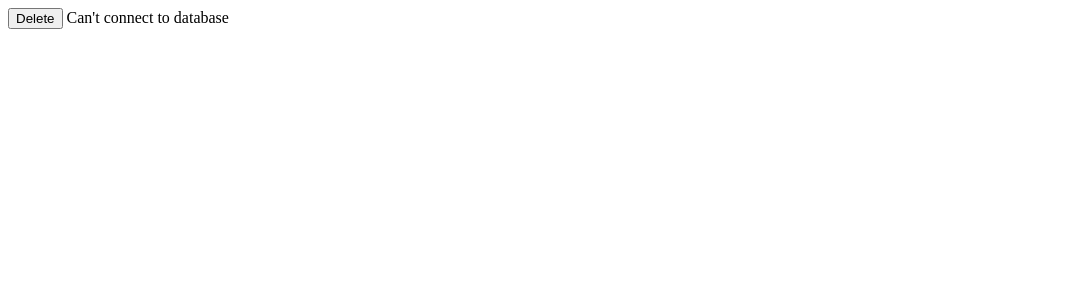
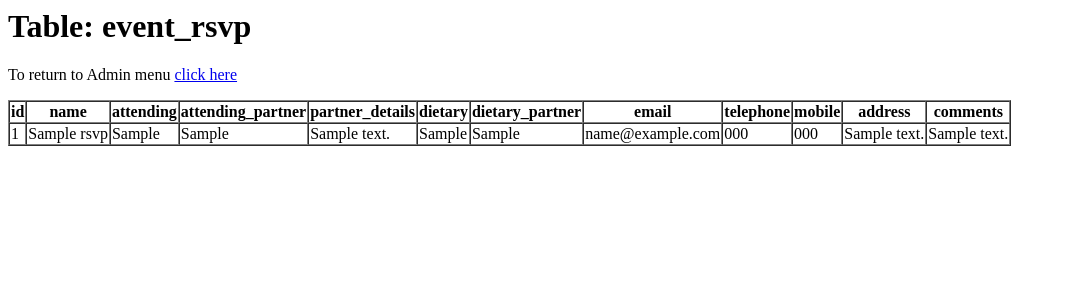
Before and after one commit to moochdt003/RSVP, a PHP site: page /result.php in a window 1280 px wide. Shown: the top 300 px of the page, without its empty margins (0-1066 px from the left). Run offline with PHP 8.4, Linux system fonts and the light colour scheme; the visitor is signed in with stand-in values (Sample User, id 1); tables that the repository leaves empty or names only in its code hold one stand-in row (values such as "Sample post"); data that the repository does not hold is empty.

Commit message:
links changed
to connect includes
PDO and mymsqli - to change to mysqli at a later stage

```diff
--- a/admin/index.php
+++ b/admin/index.php
@@ -3,7 +3,7 @@
 
 session_start();
 
-include_once('../common/connect.php');
+include_once('../includes/pdoConnect.php');
 
 if(isset($_SESSION['logged_in'])){
 ?>
--- /dev/null
+++ b/admin/result.php
@@ -0,0 +1,166 @@
+<?php
+
+session_start();
+
+include_once('../includes/connect.php');
+
+if(isset($_SESSION['logged_in'])){
+?>
+
+
+
+<html>
+
+<head>
+
+<title>MySQL Table Viewer</title>
+
+
+<style type="text/css">
+
+table{
+
+border: 1;
+padding: 0;
+border-spacing: 0;
+}
+
+</style>
+</head>
+
+
+<body>
+
+
+
+
+<!--button name="Delete" value="Delete" type="button" onclick="ID();">Delete</button-->
+
+
+
+
+
+<?php
+if (!$link)
+    die("Can't connect to database");
+
+if (!$select_db)
+    die("Can't select database");
+
+// sending query
+//mysqli_query($link,"SELECT * FROM marks");
+/*if (!$result) {
+    die("Query to show fields from table failed");
+}*/
+
+mysqli_real_query($link, "SELECT * FROM event_rsvp");
+
+$result = mysqli_store_result($link);
+
+
+
+$fields_num = mysqli_num_fields($result);
+
+echo "<h1>Table: {$table}</h1>";
+echo "<table border='1'><tr>";
+// printing table headers
+echo "<thead>";
+for($i=0; $i<$fields_num; $i++)
+{
+    $field = mysqli_fetch_field($result);
+    echo "<th>{$field->name}</th>";
+}
+echo "</tr>\n";
+echo "</thead>";
+// printing table rows
+while($row = mysqli_fetch_row($result))
+{
+    echo "<tr>";
+
+    // $row is array... foreach( .. ) puts every element
+    // of $row to $cell variable
+    foreach($row as $cell)
+        echo "<td>$cell</td>";
+
+    echo "</tr>\n";
+}
+mysqli_free_result($result);
+?>
+
+<p> To return to Admin menu <a href="index.php">click here</a></p>
+
+</body></html>
+<?php
+}else{
+//display login
+    if(isset($_POST['username'],$_POST['password'])){
+    $username = $_POST['username'];
+    $password = md5($_POST['password']);
+
+    if(empty($username) or empty($password)){
+
+        $error = 'All fields are required!';
+
+    }else{
+
+        $query = $pdo->prepare('SELECT * FROM users  where user_name =? AND user_password = ?');
+
+        $query->bindValue(1, $username);
+        $query->bindValue(2,$password);
+        $query->execute();
+
+        $num = $query->rowCount();
+
+        if($num == 1){
+
+            //user entered correct details
+            $_SESSION['logged_in'] = true;
+            header('Location:index.php');
+            exit();
+        }else{
+
+            //user entered false details
+            $error = 'Incorrect username or password';
+            }
+        }
+    }
+
+
+
+?>
+
+<html>
+<head>
+    <title>RSVP system</title>
+    <link rel="stylesheet" type="text/css" href="../css/admin.css">
+</head>
+<body>
+    <div class="container">
+
+        <a href="../admin/index.php" id="logo">RSVP</a>
+        <br><br>
+        <?php if(isset($error)) { ?>
+
+                <small style ="color:F00;";><?php echo $error;?></small>
+                <br><br><?php
+            } ?>
+
+            <form action="index.php" method="post" autocomplete="off">
+
+                <input type="text" name="username" placeholder="username">
+                <input type="password" name="password" placeholder="password">
+                <input type="submit" value="Login">
+
+
+            </form>
+    </div>
+
+</body>
+</html>
+
+
+<?php
+}
+
+
+?>
--- a/common/connect.php
+++ /dev/null
@@ -1,9 +0,0 @@
-
-<?php
-
-	try{
-	$pdo = new PDO('mysql:host=localhost;dbname=rsvp','david','');
-}catch(PDOException $e){
-	exit('Database error');
-}
-?>
--- /dev/null
+++ b/includes/connect.php
@@ -0,0 +1,14 @@
+<?php
+
+$db_host = 'localhost';
+$db_user = 'david';
+$db_pwd = '';
+
+$database = 'rsvp';
+$table = 'event_rsvp';
+
+$link = mysqli_connect($db_host, $db_user, $db_pwd);
+
+$select_db = mysqli_select_db($link, "rsvp");
+
+?>
--- a/process.php
+++ b/process.php
@@ -33,7 +33,7 @@ font-size: 12px;
 <div class="inside">
 	<h1>Thank you for you patients,</h1>
 
-			<?php include 'common/connect.php' ?>
+			<?php include 'includes/connect.php' ?>
 
 			<?php
 			if (isset($_POST["submit"])) {
--- a/result.php
+++ /dev/null
@@ -1,81 +0,0 @@
-<html>
-
-<head>
-
-<title>MySQL Table Viewer</title>
-
-
-<style type="text/css">
-
-table{
-
-border: 1;
-padding: 0;
-border-spacing: 0;
-}
-
-</style>
-</head>
-
-
-<body>
-<?php include 'common/connect.php' ?>
-
-
-
-<button name="Delete" value="Delete" type="button" onclick="ID();">Delete</button>
-
-
-
-
-
-<?php
-if (!$link)
-    die("Can't connect to database");
-
-if (!$select_db)
-    die("Can't select database");
-
-// sending query
-//mysqli_query($link,"SELECT * FROM marks");
-/*if (!$result) {
-    die("Query to show fields from table failed");
-}*/
-
-mysqli_real_query($link, "SELECT * FROM event_rsvp");
-
-$result = mysqli_store_result($link);
-
-
-
-$fields_num = mysqli_num_fields($result);
-
-echo "<h1>Table: {$table}</h1>";
-echo "<table border='1'><tr>";
-// printing table headers
-echo "<thead>";
-for($i=0; $i<$fields_num; $i++)
-{
-    $field = mysqli_fetch_field($result);
-    echo "<th>{$field->name}</th>";
-}
-echo "</tr>\n";
-echo "</thead>";
-// printing table rows
-while($row = mysqli_fetch_row($result))
-{
-    echo "<tr>";
-
-    // $row is array... foreach( .. ) puts every element
-    // of $row to $cell variable
-    foreach($row as $cell)
-        echo "<td>$cell</td>";
-
-    echo "</tr>\n";
-}
-mysqli_free_result($result);
-?>
-
-<p> To return to form <a href="form.php">click here</a></p>
-
-</body></html>
```
Also changed, not shown: admin/delete.php (renamed from delete.php).
